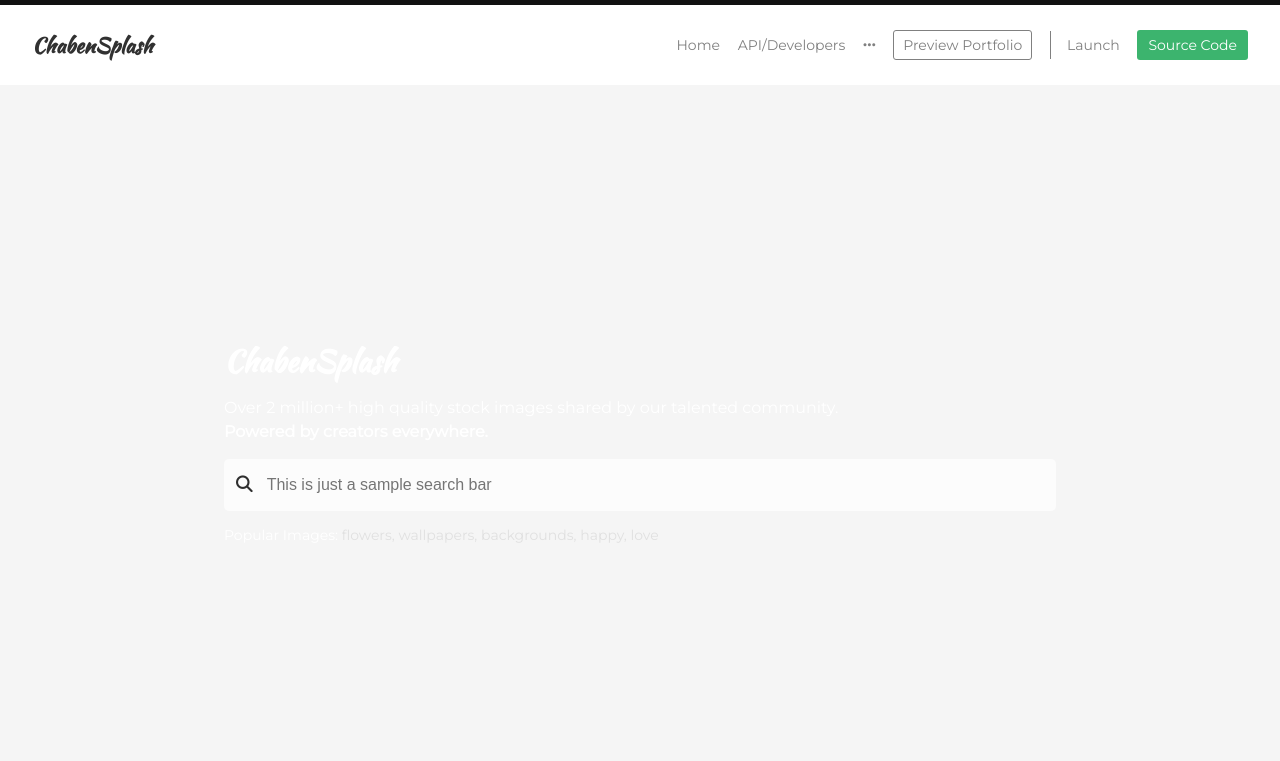
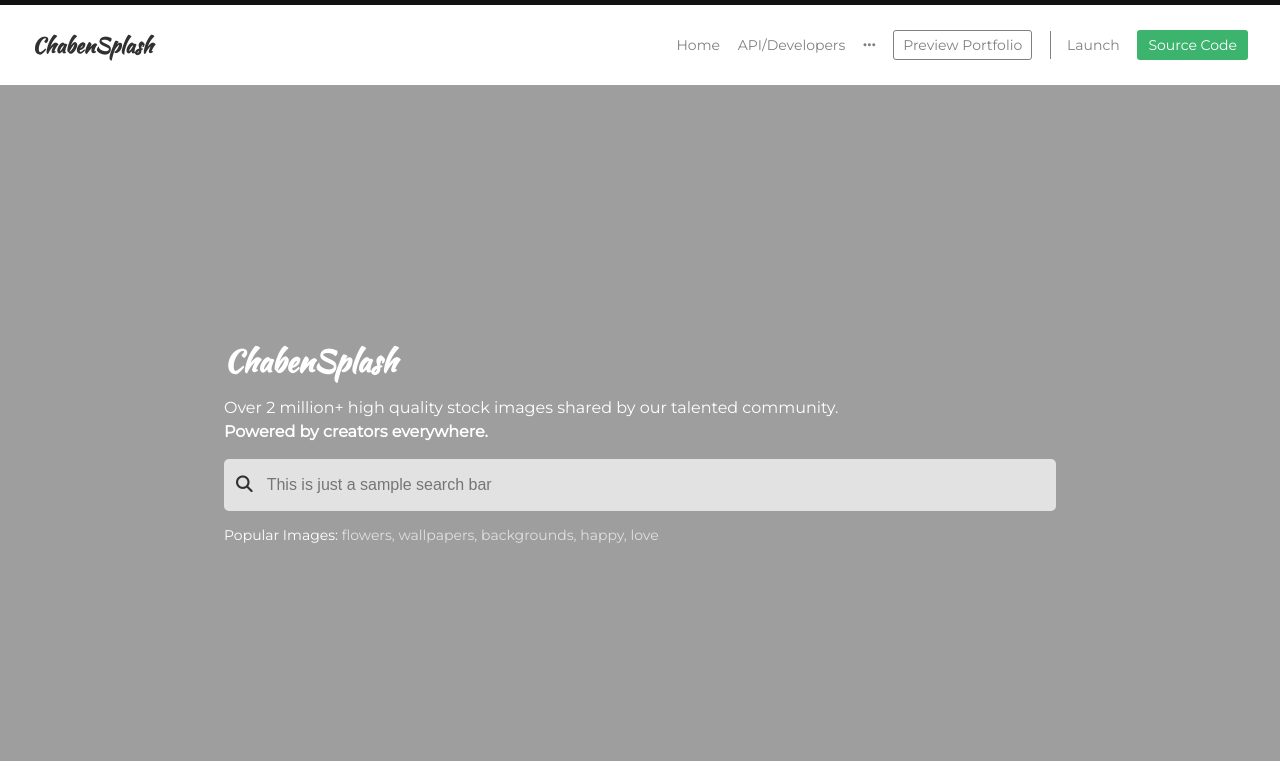
Before and after one commit to alagbaychabenjade24/chabensplash, a plain HTML site: page index.html in a window 1280 px wide. Shown: the part 39-800 px from the top of the page. Drawn offline with Linux system fonts and the light colour scheme; the site is published under a folder, as on GitHub Pages, so addresses that start at the root find nothing; no server answers.

Commit message:
update styles

```diff
--- a/css/infinite.css
+++ b/css/infinite.css
@@ -182,7 +182,7 @@ nav {
 }
 
 #homepage {
-    background-image: url(/img/ronald-gijezen-7h06P9UKhYY-unsplash.jpg);
+    background-image: url(../img/ronald-gijezen-7h06P9UKhYY-unsplash.jpg);
     background-repeat: no-repeat;
     background-size: cover;
     background-position: center;
```
